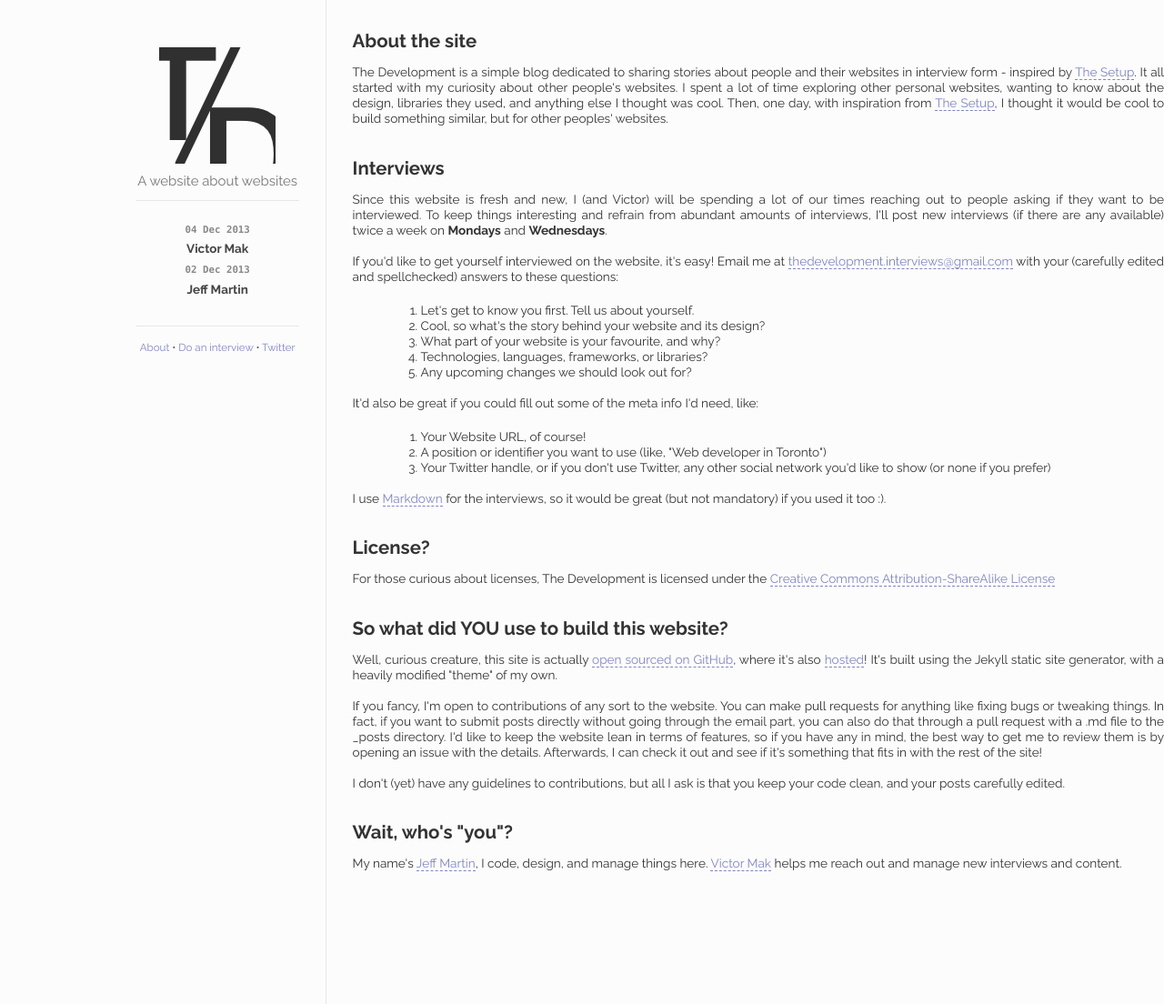
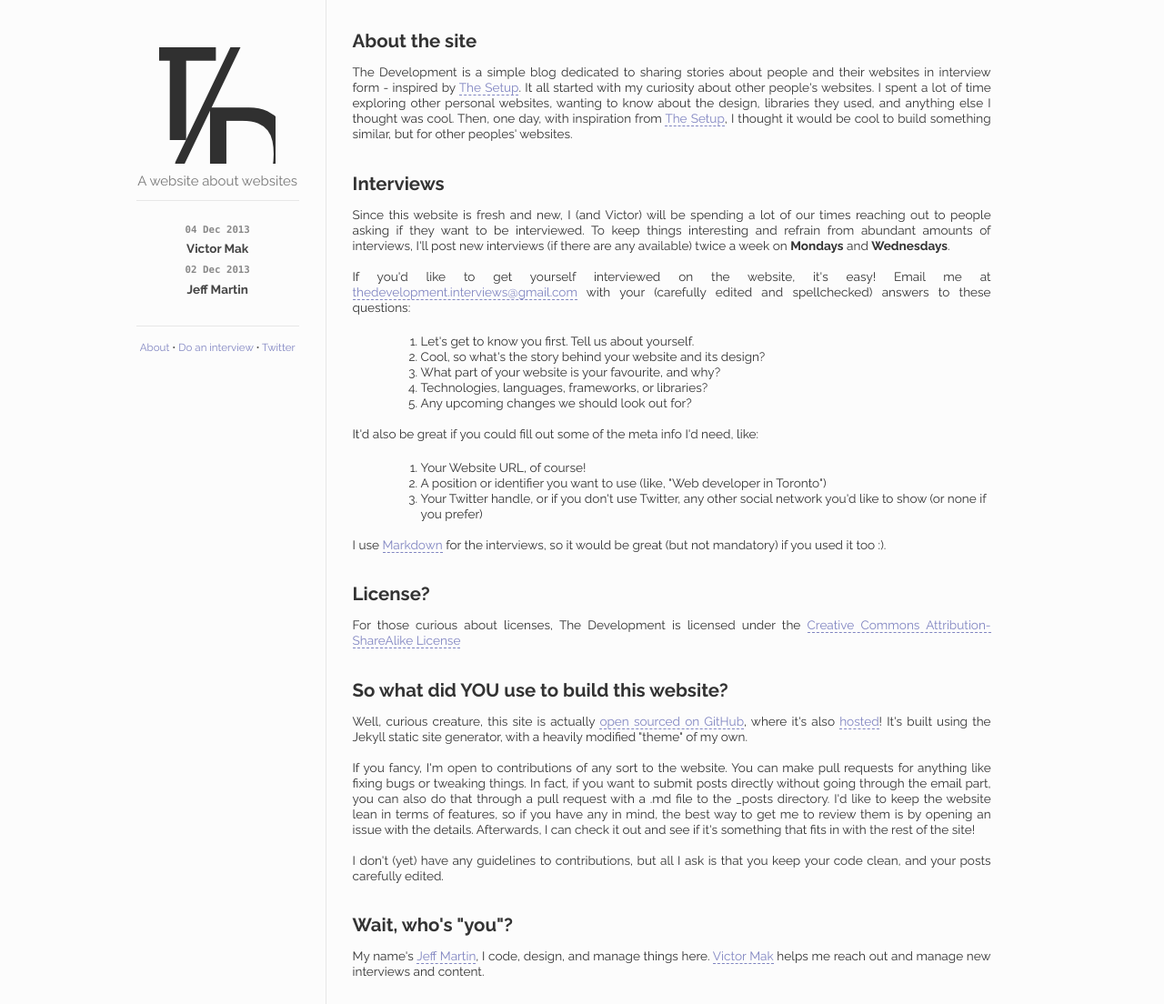
Before and after one commit to the-development/thedevelopment, a Jekyll site: the page built from about/index.html, in a window 1280 px wide. Shown: the whole page at 91% size. Built offline with Jekyll 4.4.1, drawn with Linux system fonts in a browser that asks for light colours; Markdown is read by kramdown in place of the engine named in the settings.

Commit message:
Fix padding on about page

```diff
--- a/css/main.css
+++ b/css/main.css
@@ -319,6 +319,10 @@ a:hover {
 /*
 /*****************************************************************************/
 
+#about {
+  padding-right: 14em;
+}
+
 #about p {
   margin-top: 1.25em;
   text-align: justify;
```
